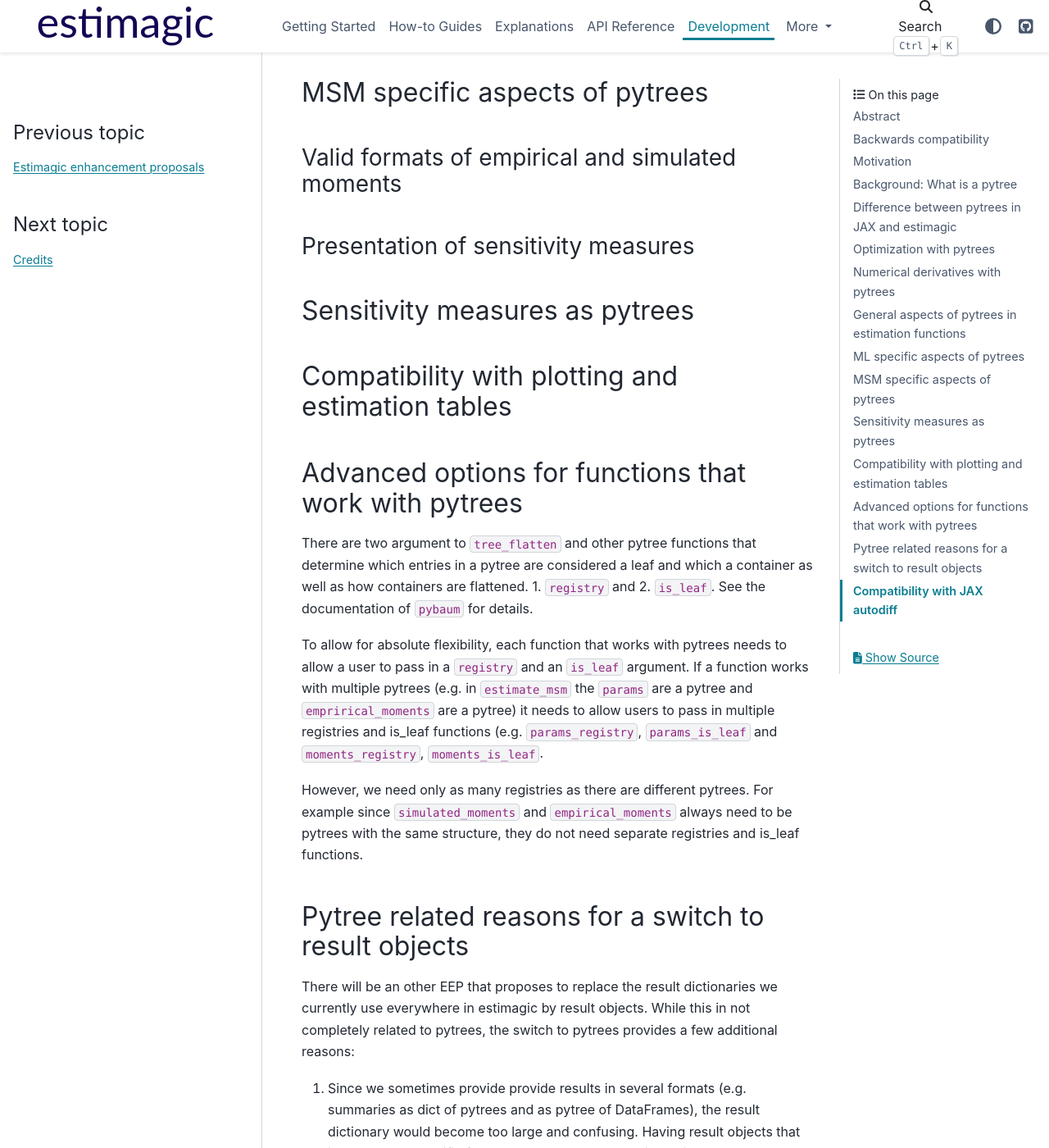
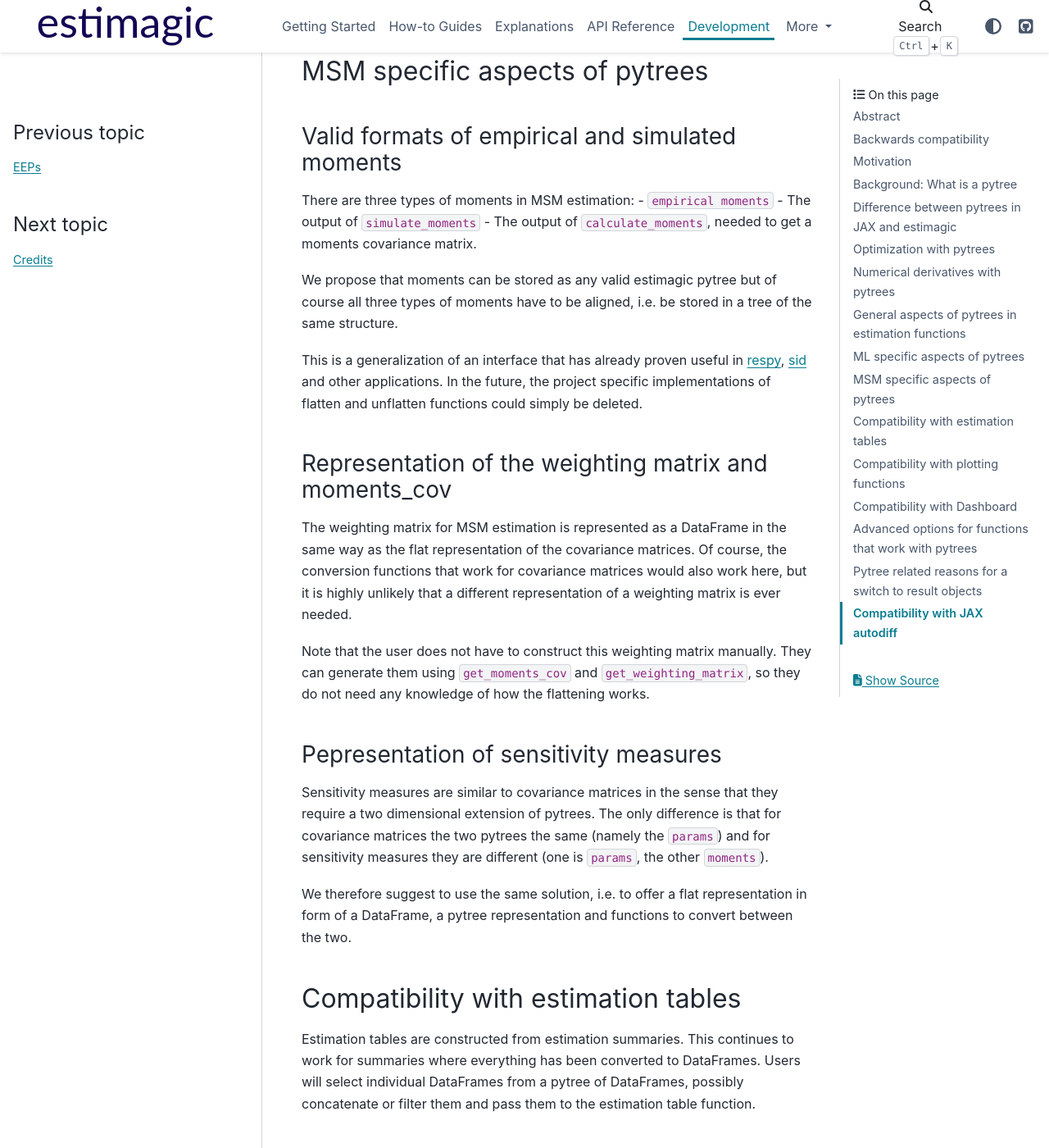
Before and after one commit to optimagic-dev/optimagic, a Sphinx documentation site: the page built from docs/source/development/eep-01-pytrees.rst, in a window 1280 px wide and 1400 px high, scrolled down 14056 px. Shown: the whole window at 82% size. Built offline with Sphinx 7.4.7 and the PyData theme 0.15.4, drawn with Linux system fonts in a browser that asks for light colours; pages that are not in the unit, such as notebooks, are missing from menus; some of the changed text lies outside the part shown.

Commit message:
First complete draft.

```diff
--- a/docs/source/development/eep-01-pytrees.rst
+++ b/docs/source/development/eep-01-pytrees.rst
@@ -115,13 +115,13 @@
 ===============================================
 
 Most JAX functions `only work with Pytrees of arrays
-<https://jax.readthedocs.io/en/latest/pytrees.html#pytrees-and-jax-functions>`_, pytrees
-where container types are dicts, lists and tuples and all leaves are arrays.
+<https://jax.readthedocs.io/en/latest/pytrees.html#pytrees-and-jax-functions>`_, i.e.
+pytrees where container types are dicts, lists and tuples and all leaves are arrays.
 
 There are two ways to look at such pytrees:
 
 1. As pytree of arrays -> ``tree_flatten`` produces a list of arrays
-2. As pytree of numbers -> ``tree_flatetn`` produces a list of numbers
+2. As pytree of numbers -> ``tree_flatten`` produces a list of numbers
 
 The only difference between the two views is that for the second one, arrays have been
 registered as container types that can be flattened.
@@ -318,12 +318,11 @@
 The derivative of a function that maps from a 1d array to a 1d array (usually called
 Jacobian) is a 2d matrix. If the 1d arrays are replaced by pytrees, we need a
 two dimensional extension of the pytrees. Below we well look at how JAX does this
-and why we cannot simply copy that solution, even though we want to stay as compatible
-with it as possible.
+and why we cannot simply copy that solution.
 
 
-The JAX interface
------------------
+The JAX solution
+----------------
 
 Let's look at an example. We first define a function in terms of 1d arrays and then
 in terms of pytrees and look at a JAX calculated jacobian in both cases:
@@ -608,8 +607,8 @@
 errors would be accessed via ``summary["standard_errors"]["my_df"]["value"]``.
 
 
-Presentation of covariance matrices
------------------------------------
+Representation of covariance matrices
+-------------------------------------
 
 A covariance matrix is a two dimensional extension of a ``params`` pytree. We could
 theoretically handle it exactly the same way as Jacobians. However, this would not be
@@ -663,23 +662,86 @@
 Valid formats of empirical and simulated moments
 ------------------------------------------------
 
+There are three types of moments in MSM estimation:
+- ``empirical moments``
+- The output of ``simulate_moments``
+- The output of ``calculate_moments``, needed to get a moments covariance matrix.
+
+We propose that moments can be stored as any valid estimagic pytree but of course all
+three types of moments have to be aligned, i.e. be stored in a tree of the same
+structure.
+
+This is a generalization of an interface that has already proven useful in
+`respy <https://github.com/OpenSourceEconomics/respy>`_,
+`sid <https://github.com/covid-19-impact-lab/sid>`_ and other applications. In the
+future, the project specific implementations of flatten and unflatten functions
+could simply be deleted.
 
 
-Presentation of sensitivity measures
-------------------------------------
+Representation of the weighting matrix and moments_cov
+------------------------------------------------------
 
+The weighting matrix for MSM estimation is represented as a DataFrame in the same
+way as the flat representation of the covariance matrices. Of course, the conversion
+functions that work for covariance matrices would also work here, but it is highly
+unlikely that a different representation of a weighting matrix is ever needed.
 
+Note that the user does not have to construct this weighting matrix manually. They
+can generate them using ``get_moments_cov`` and ``get_weighting_matrix``, so they
+do not need any knowledge of how the flattening works.
 
-Sensitivity measures as pytrees
-===============================
+Pepresentation of sensitivity measures
+--------------------------------------
 
+Sensitivity measures are similar to covariance matrices in the sense that they require
+a two dimensional extension of pytrees. The only difference is that for covariance
+matrices the two pytrees the same (namely the ``params``) and for sensitivity measures
+they are different (one is ``params``, the other ``moments``).
 
+We therefore suggest to use the same solution, i.e. to offer a flat representation in
+form of a DataFrame, a pytree representation and functions to convert between the two.
 
+Compatibility with estimation tables
+====================================
 
-Compatibility with plotting and estimation tables
-=================================================
+Estimation tables are constructed from estimation summaries. This continues to work for
+summaries where everything has been converted to DataFrames. Users will select
+individual DataFrames from a pytree of DataFrames, possibly concatenate or filter them
+and pass them to the estimation table function.
 
+Compatibility with plotting functions
+=====================================
 
+The following functions are affected:
+
+- ``plot_univariate_effects``
+- ``convergence_plot``
+- ``lollipop_plot``
+- ``derivative_plot``
+
+Most of them can be adjusted easily to the proposed changes. On all others we will
+simply raise errors and provide tutorials to work around the limitations.
+
+Compatibility with Dashboard
+============================
+
+The main challenge for the dashboard is that pytrees have no natural multi-column
+extension and thus it becomes harder to specify a group or name column. However,
+these features have not been used very much anyways.
+
+We propose to write a better automatic grouping and naming function for pytrees. That
+way it is simply not necessary to provide group and name columns and most of the users
+will get a better dashboard experience.
+
+Rules of thumb for both should be:
+
+1. Only parameters where the start values have a similar magnitude can be in the same
+   group, i.e. displayed in one lineplot.
+2. Parameters that are close to each other in the tree (i.e. have a common beginning
+   in their leaf_name should be in the same group.
+3. The plot title should subsume the commen parts of the tree-structure (i.e. name
+   we get from ``pybaum.leaf_names``.
+4. Most line plots should have approximately 5 lines, none should have more than 8.
 
 
 Advanced options for functions that work with pytrees
--- a/docs/source/development/eeps.rst
+++ b/docs/source/development/eeps.rst
@@ -1,6 +1,6 @@
-===============================
-Estimagic enhancement proposals
-===============================
+====
+EEPs
+====
 
 
 Large changes to estimagic can be proposed in estimagic enhancement proposals, short
```
Also changed, not shown: other parts of docs/source/development/eep-01-pytrees.rst (+2 -2 lines).
